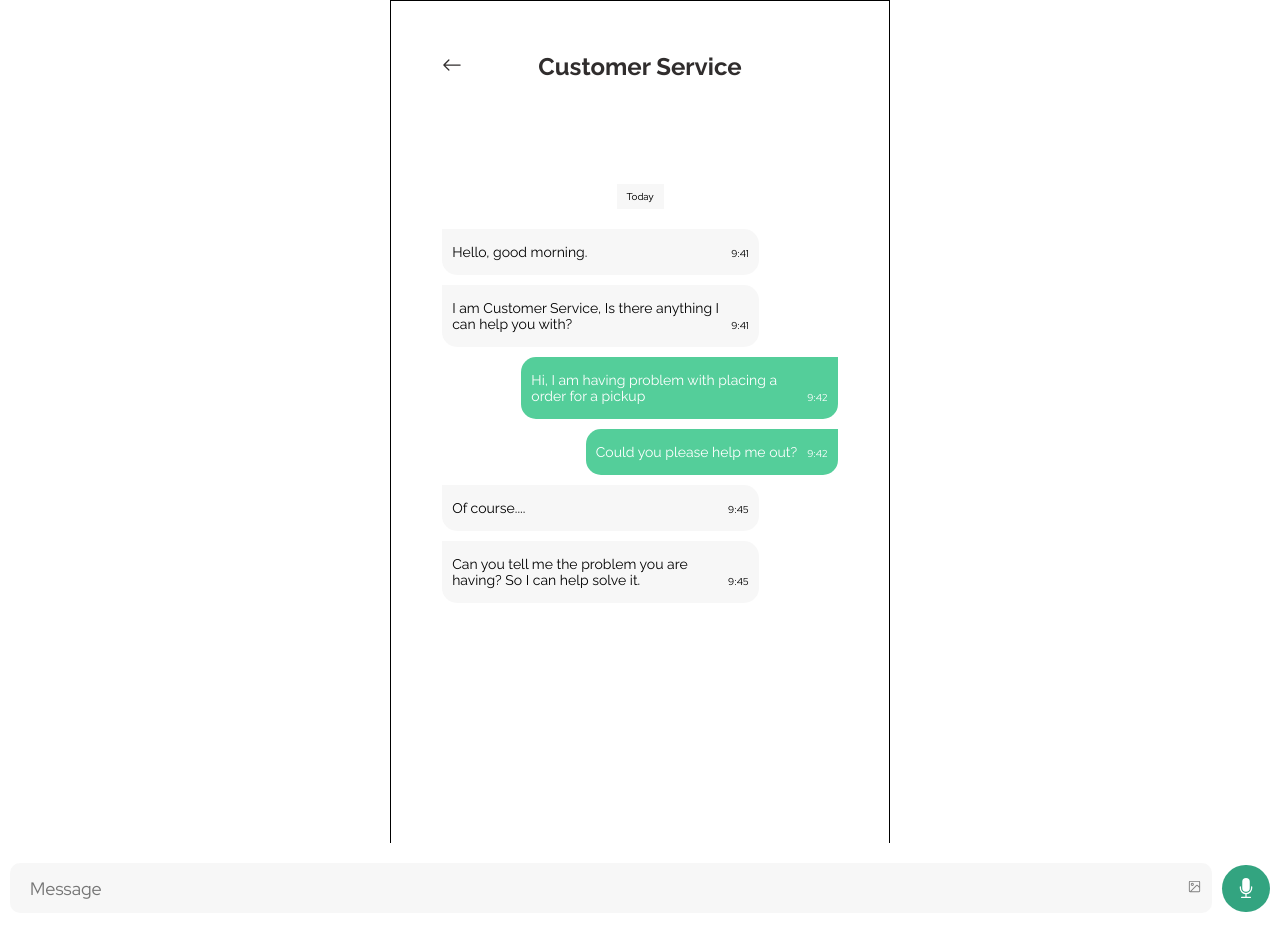
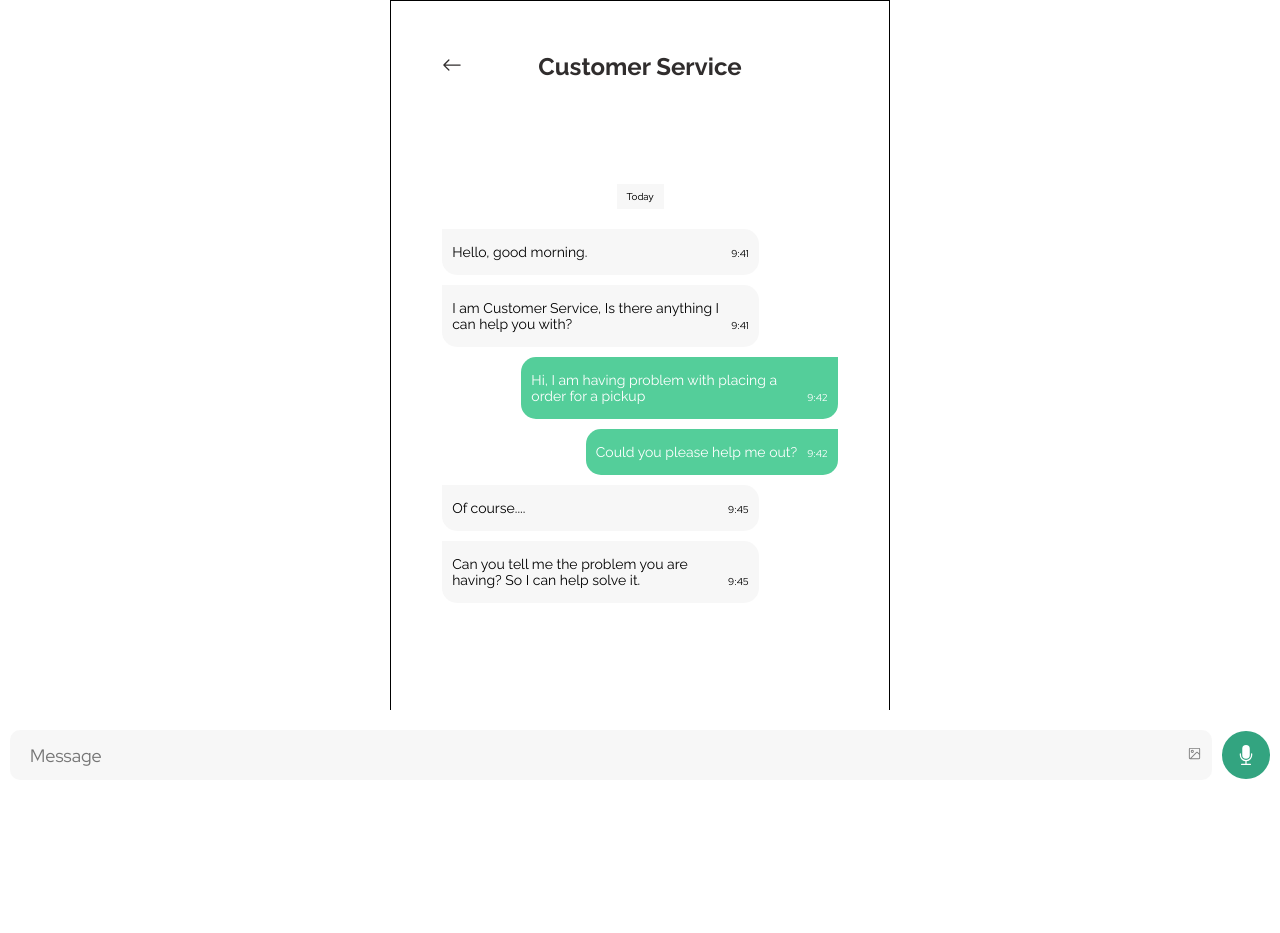
Before and after one commit to upgraded57/waste-mgt, a React (Vite) app: page /customer-service in a window 1280 px wide. After the commit the page ends 800 px from the top, so only its background shows below. Built offline with nearby package versions, Linux system fonts and the light colour scheme.

Commit message:
Fixed chat page screen height bug

```diff
--- a/src/Pages/Chat/chat.css
+++ b/src/Pages/Chat/chat.css
@@ -1,6 +1,5 @@
 .chat-page {
   padding: 4vw;
-  height: 100dvh;
 }
 
 .chat-page__time {
```
